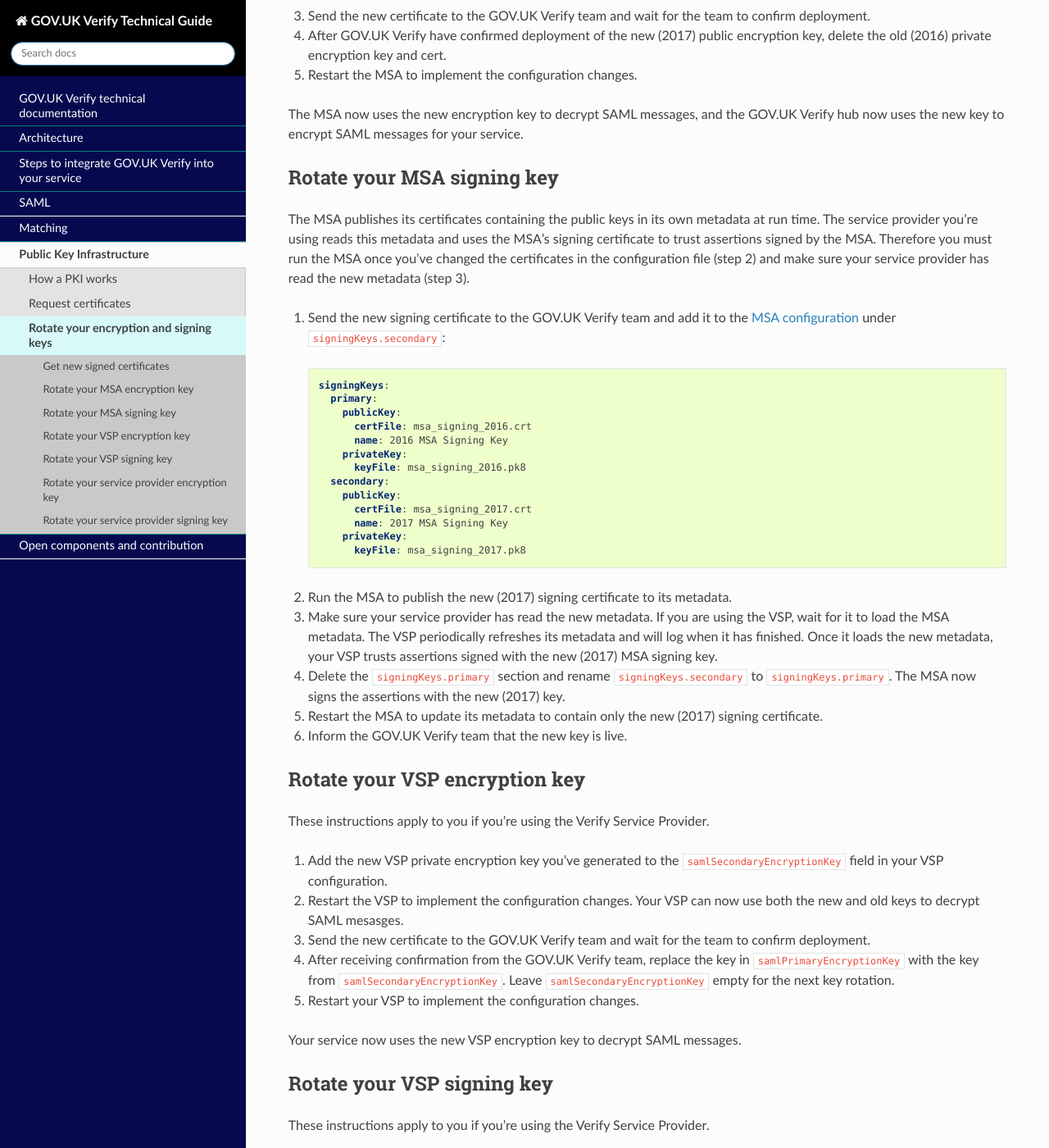
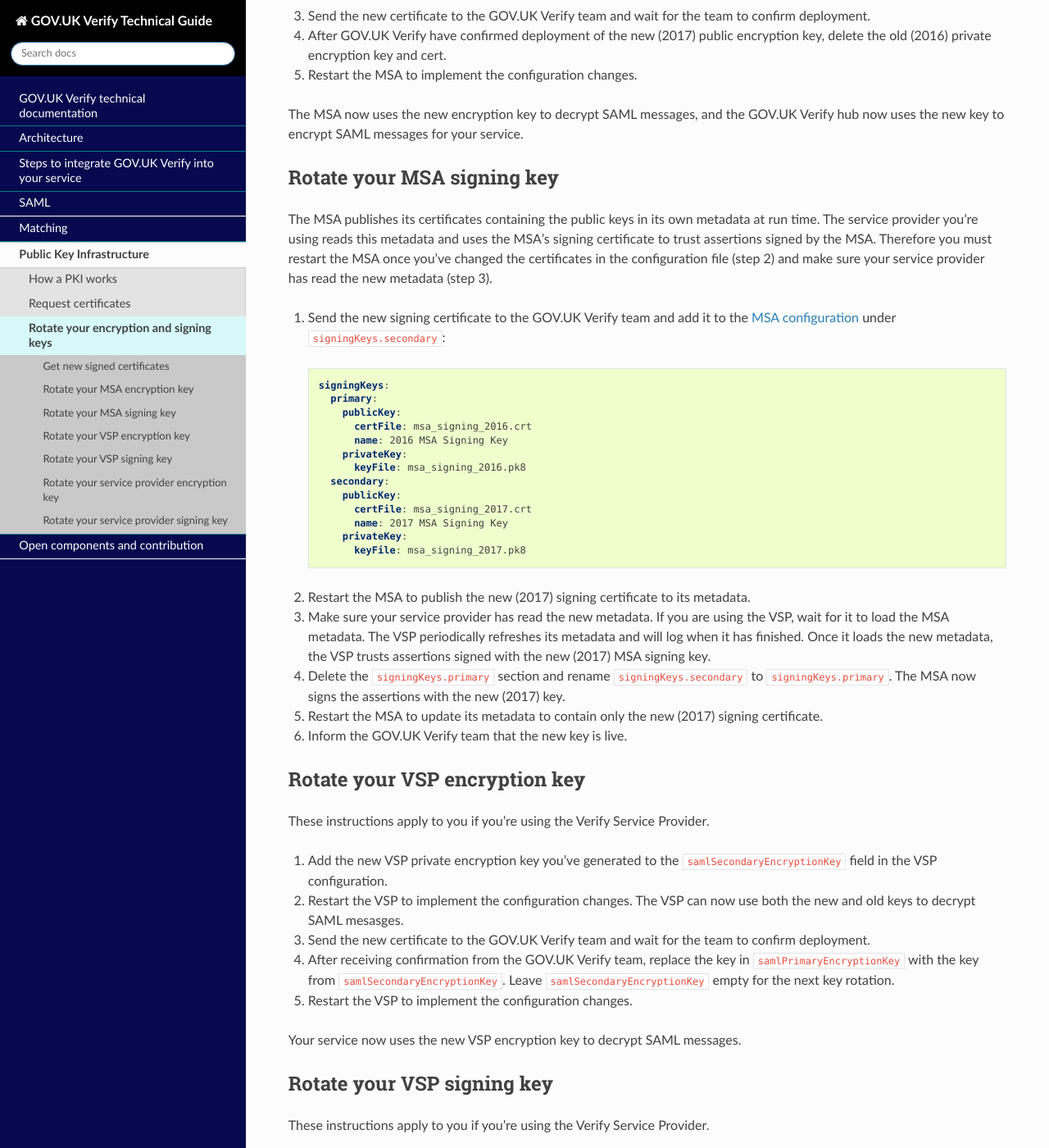
Before and after one commit to alphagov/rp-onboarding-tech-docs, a Sphinx documentation site: the page built from source/pages/pki/pkiRotate.rst, in a window 1280 px wide and 1400 px high, scrolled down 1414 px. Shown: the whole window at 82% size. Built offline with Sphinx 7.4.7 and the Read the Docs theme 2.0.0, drawn with Linux system fonts in a browser that asks for light colours; nearby versions of some CDN libraries; pages that are not in the unit, such as notebooks, are missing from menus; comment, search, counter and statistics services are not loaded; some of the changed text lies outside the part shown.

Commit message:
Small content edits for consistency
* `restart`, not `run`, after a config change
* `the MSA` and `the VSP`
* `your service provider`

Please enter the commit message for your changes. Lines starting

```diff
--- a/source/pages/pki/pkiRotate.rst
+++ b/source/pages/pki/pkiRotate.rst
@@ -22,11 +22,11 @@
 Get new signed certificates
 ----------------------------------
 
-1. :ref:`Generate new signing and encryption private keys<pki_gen_private_key>` for both your MSA and your service provider. This is 4 keys in total.
+1. :ref:`Generate new signing and encryption private keys<pki_gen_private_key>` for both the MSA and your service provider. This is 4 keys in total.
 2. :ref:`Generate a certificate signing request<pki_gen_csr>` for each of the the keys you generated in step 1.
 3. :ref:`Submit the certificate signing requests<pki_submit_csr>` from step 2 to the IDAP certificate authority.
 
-The IDAP certificate authority will issue you signed certificates for your MSA and your service provider encryption and signing public keys.
+The IDAP certificate authority will issue you signed certificates for the MSA and your service provider encryption and signing public keys.
 
 .. _rotateMSA_encKey:
 
@@ -66,7 +66,7 @@
 
 .. _pki_config_msa_2signkeys_SAMLmetadata:
 
-The MSA publishes its certificates containing the public keys in its own metadata at run time. The service provider you’re using reads this metadata and uses the MSA's signing certificate to trust assertions signed by the MSA. Therefore you must run the MSA once you've changed the certificates in the configuration file (step 2) and make sure your service provider has read the new metadata (step 3).
+The MSA publishes its certificates containing the public keys in its own metadata at run time. The service provider you’re using reads this metadata and uses the MSA's signing certificate to trust assertions signed by the MSA. Therefore you must restart the MSA once you've changed the certificates in the configuration file (step 2) and make sure your service provider has read the new metadata (step 3).
 
 1. Send the new signing certificate to the GOV.UK Verify team and add it to the :ref:`MSA configuration <yamlfile>` under ``signingKeys.secondary``:
 
@@ -86,9 +86,9 @@
         privateKey:
           keyFile: msa_signing_2017.pk8
 
-2. Run the MSA to publish the new (2017) signing certificate to its metadata.
+2. Restart the MSA to publish the new (2017) signing certificate to its metadata.
 
-3. Make sure your service provider has read the new metadata. If you are using the VSP, wait for it to load the MSA metadata. The VSP periodically refreshes its metadata and will log when it has finished. Once it loads the new metadata, your VSP trusts assertions signed with the new (2017) MSA signing key.
+3. Make sure your service provider has read the new metadata. If you are using the VSP, wait for it to load the MSA metadata. The VSP periodically refreshes its metadata and will log when it has finished. Once it loads the new metadata, the VSP trusts assertions signed with the new (2017) MSA signing key.
 
 4. Delete the ``signingKeys.primary`` section and rename ``signingKeys.secondary`` to ``signingKeys.primary``. The MSA now signs the assertions with the new (2017) key.
 
@@ -104,11 +104,11 @@
 
 These instructions apply to you if you're using the Verify Service Provider.
 
-1. Add the new VSP private encryption key you've generated to the ``samlSecondaryEncryptionKey`` field in your VSP configuration.
-2. Restart the VSP to implement the configuration changes. Your VSP can now use both the new and old keys to decrypt SAML mesasges.
+1. Add the new VSP private encryption key you've generated to the ``samlSecondaryEncryptionKey`` field in the VSP configuration.
+2. Restart the VSP to implement the configuration changes. The VSP can now use both the new and old keys to decrypt SAML mesasges.
 3. Send the new certificate to the GOV.UK Verify team and wait for the team to confirm deployment.
 4. After receiving confirmation from the GOV.UK Verify team, replace the key in ``samlPrimaryEncryptionKey`` with the key from ``samlSecondaryEncryptionKey``. Leave ``samlSecondaryEncryptionKey`` empty for the next key rotation.
-5. Restart your VSP to implement the configuration changes.
+5. Restart the VSP to implement the configuration changes.
 
 Your service now uses the new VSP encryption key to decrypt SAML messages.
 
@@ -120,8 +120,8 @@
 These instructions apply to you if you're using the Verify Service Provider.
 
 1. Send your new signing certificate to the GOV.UK Verify team and wait for deployment confirmation.
-2. Replace the old signing key under ``samlSigningKey`` in your VSP configuration with the new key.
-3. Restart your VSP to implement the configuration changes. Your VSP now signs SAML messages with the new key.
+2. Replace the old signing key under ``samlSigningKey`` in the VSP configuration with the new key.
+3. Restart the VSP to implement the configuration changes. The VSP now signs SAML messages with the new key.
 4. Inform the GOV.UK Verify team that new key is live. The GOV.UK Verify team will remove the old certificate from the GOV.UK Verify hub.
 
 The GOV.UK Verify hub now trusts SAML messages signed with your new VSP signing key.
```
